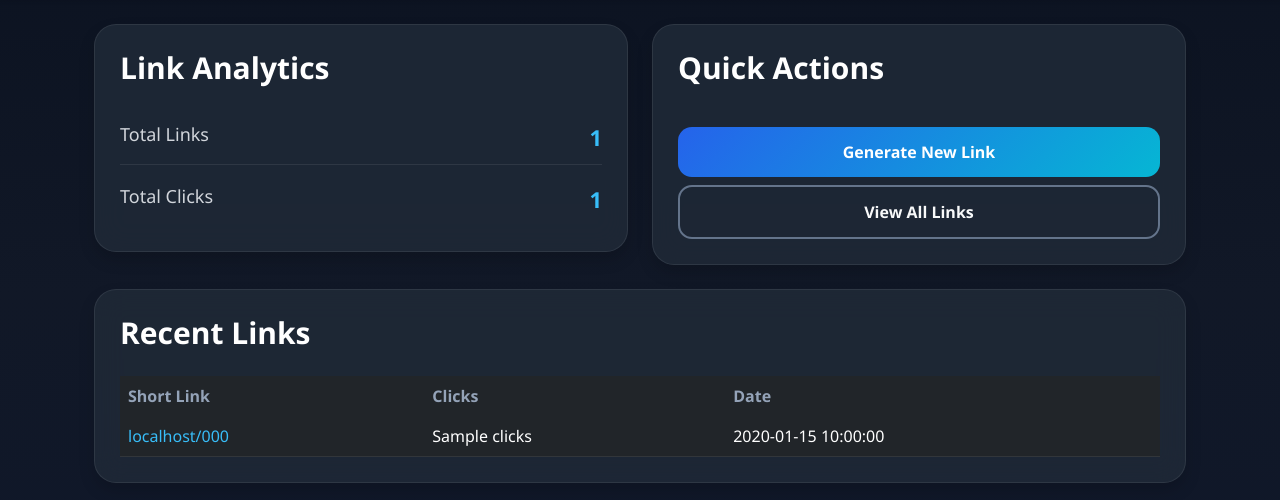
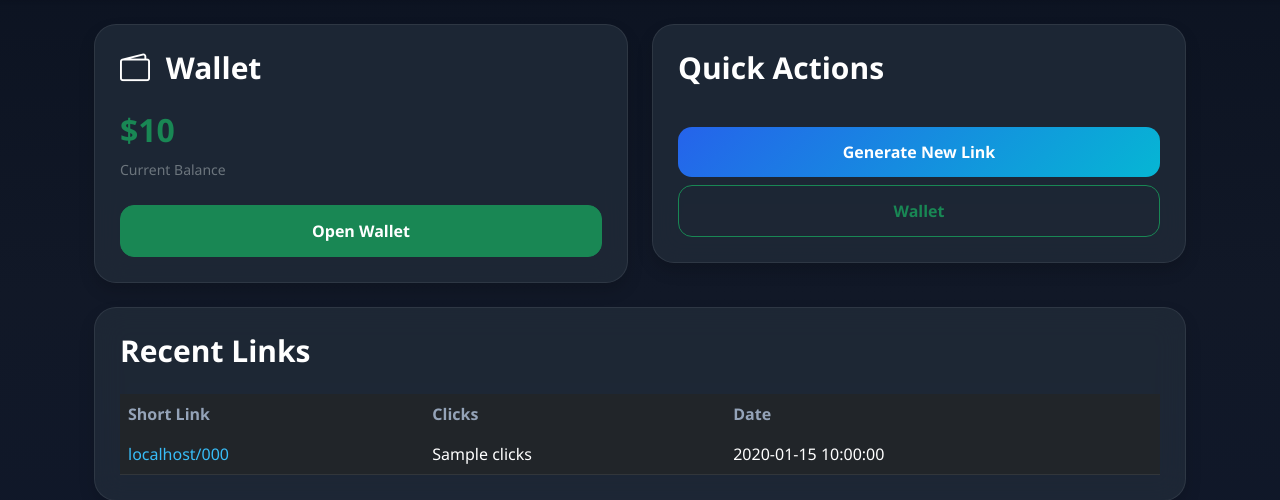
Before and after one commit to Khanarm/Adshort, a Flask app: template templates/dashboard.html in a window 1280 px wide. Shown: the part 107-607 px from the top of the page. Run offline with Flask 3, Linux system fonts and the light colour scheme; the template is opened without the code that fills it: most values are stand-ins (such as "Sample title", 1, 10 or a date in 2020).

Commit message:
Update dashboard.html

```diff
--- a/templates/dashboard.html
+++ b/templates/dashboard.html
@@ -98,25 +98,31 @@ data-bs-dismiss="offcanvas"></button>
 
     <div class="row g-4">
 
-        <!-- Link Analytics -->
-        <div class="col-md-6">
-            <div class="card bg-dark text-white shadow">
-                <div class="card-body">
-                    <h5 class="card-title">Link Analytics</h5>
+        <!-- Wallet -->
+<div class="col-md-6">
+    <div class="card bg-dark text-white shadow">
+        <div class="card-body">
 
-                    <div class="d-flex justify-content-between mt-3">
-                        <span>Total Links</span>
-                        <strong>{{ total_links }}</strong>
-                    </div>
+            <h5 class="card-title">
+                <i class="bi bi-wallet2 me-2"></i>
+                Wallet
+            </h5>
 
-                    <div class="d-flex justify-content-between mt-2">
-                        <span>Total Clicks</span>
-                        <strong>{{ total_clicks }}</strong>
-                    </div>
+            <h2 class="fw-bold text-success mt-3">
+                ${{ current_balance }}
+            </h2>
 
-                </div>
-            </div>
+            <small class="text-secondary">
+                Current Balance
+            </small>
+
+            <a href="/wallet" class="btn btn-success w-100 mt-4">
+                Open Wallet
+            </a>
+
         </div>
+    </div>
+</div>
 
 
         <!-- Quick Actions -->
@@ -130,8 +136,8 @@ data-bs-dismiss="offcanvas"></button>
                         Generate New Link
                     </a>
 
-                    <a href="/links" class="btn btn-outline-light w-100 mt-2">
-                        View All Links
+                    <a href="/wallet" class="btn btn-outline-success w-100 mt-2">
+                        Wallet
                     </a>
 
                 </div>
```
